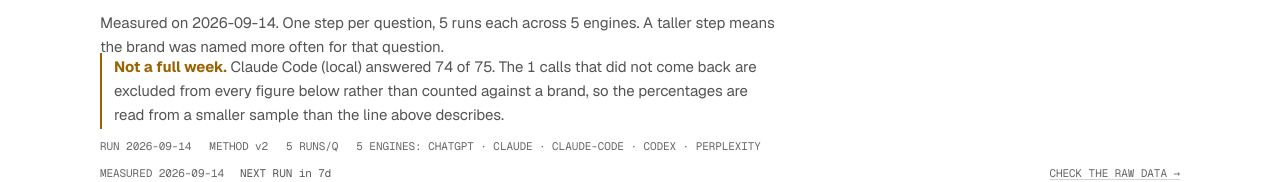
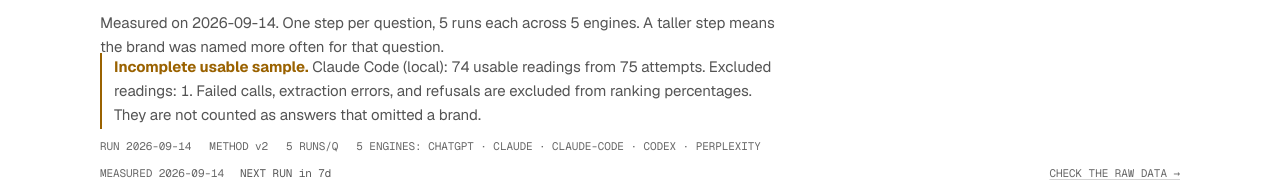
Before and after one commit to coulditbecoley/unprompted, a Next.js app: page /chart/ai-coding-assistants in a window 1280 px wide. Shown: the part 209-391 px from the top of the page. Built offline with nearby package versions, Linux system fonts and the light colour scheme; no server answers.

Commit message:
Describe excluded readings without misattributing engine failures

```diff
--- a/components/chart-board.tsx
+++ b/components/chart-board.tsx
@@ -59,8 +59,8 @@
   }
 
   /*
-    Engines that did not answer everything they were asked this week. Empty on a
-    normal week, which is when the sentence above is true as written.
+    Engines with fewer usable readings than recorded attempts. This includes
+    call failures, extraction errors and refusals, not just missing responses.
 
     Named from the registry so this reads as prose rather than as ids -- and
     falling back to the id, because an engine retired from providers.json still
@@ -129,17 +129,16 @@
       */}
       {missed.length > 0 && (
         <p className="section-lead coverage-note">
-          <strong>Not a full week.</strong>{" "}
+          <strong>Incomplete usable sample.</strong>{" "}
           {missed.map((c, i) => (
             <span key={c.engine}>
               {i > 0 ? ", and " : ""}
-              {c.label} answered {c.answered} of {c.attempted}
+              {c.label}: {c.answered} usable readings from {c.attempted} attempts
             </span>
           ))}
-          . The {missed.reduce((n, c) => n + (c.attempted - c.answered), 0)} calls
-          that did not come back are excluded from every figure below rather than
-          counted against a brand, so the percentages are read from a smaller
-          sample than the line above describes.
+          . Excluded readings: {missed.reduce((n, c) => n + (c.attempted - c.answered), 0)}.
+          Failed calls, extraction errors, and refusals are excluded from ranking
+          percentages. They are not counted as answers that omitted a brand.
         </p>
       )}
 
```
Also changed, not shown: 1 other file (tests, documents, lock files or other folders).
